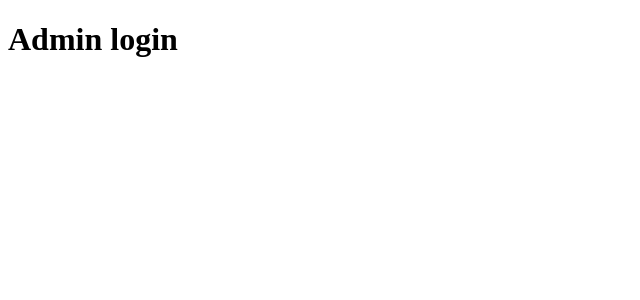
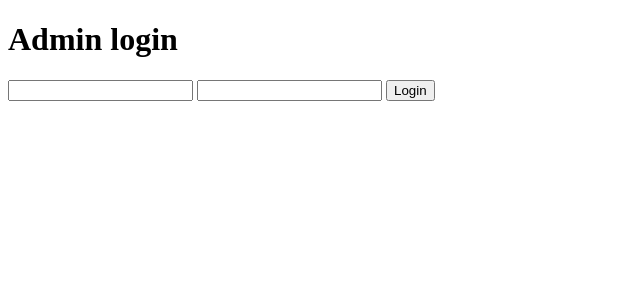
Before and after one commit to Ozzcer/party-challenges, a SvelteKit app in the folder fe/: page /admin/login in a window 1280 px wide. Shown: the top 300 px of the page, without its empty margins (0-640 px from the left). Built offline with nearby package versions, Linux system fonts and the light colour scheme.

Commit message:
fe admin login

```diff
--- /dev/null
+++ b/fe/src/lib/api.ts
@@ -0,0 +1,24 @@
+type HttpMethod = 'GET' | 'POST' | 'PUT' | 'PATCH' | 'DELETE';
+
+async function api<T>(method: HttpMethod, path: string, body?: unknown): Promise<T> {
+  const response = await fetch(`/api${path}`, {
+    method,
+    headers: body !== undefined ? { 'Content-Type': 'application/json' } : undefined,
+    body: body !== undefined ? JSON.stringify(body) : undefined,
+    credentials: 'include',
+  });
+
+  if (!response.ok) {
+    const { error } = await response.json().catch(() => ({ error: response.statusText }));
+    throw new Error(error);
+  }
+
+  if (response.status === 204) return null as T;
+  return response.json();
+}
+
+export const apiGet = <T>(path: string) => api<T>('GET', path);
+export const apiPost = <T>(path: string, body: unknown) => api<T>('POST', path, body);
+export const apiPut = <T>(path: string, body: unknown) => api<T>('PUT', path, body);
+export const apiPatch = <T>(path: string, body: unknown) => api<T>('PATCH', path, body);
+export const apiDelete = <T>(path: string) => api<T>('DELETE', path);
--- a/fe/src/routes/admin/login/+page.svelte
+++ b/fe/src/routes/admin/login/+page.svelte
@@ -1 +1,32 @@
+<script lang="ts">
+  import { goto } from '$app/navigation';
+  import { apiPost } from '$lib/api';
+
+  let error = $state<string | null>(null);
+
+  async function submit(e: SubmitEvent) {
+    e.preventDefault();
+    const data = new FormData(e.target as HTMLFormElement);
+    error = null;
+
+    try {
+      await apiPost('/admin/login', {
+        username: data.get('username'),
+        password: data.get('password'),
+      });
+      goto('/admin');
+    } catch (err) {
+      error = (err as Error).message;
+    }
+  }
+</script>
+
 <h1>Admin login</h1>
+<form id="login-form" onsubmit={submit}>
+  <input name="username" type="text" />
+  <input name="password" type="password" />
+  <button>Login</button>
+  {#if error}
+    <span>{error}</span>
+  {/if}
+</form>
--- a/fe/vite.config.ts
+++ b/fe/vite.config.ts
@@ -2,5 +2,13 @@ import { sveltekit } from '@sveltejs/kit/vite';
 import { defineConfig } from 'vite';
 
 export default defineConfig({
-	plugins: [sveltekit()]
+	plugins: [sveltekit()],
+	server: {
+		proxy: {
+			'/api': {
+				target: 'http://localhost:3000',
+				rewrite: (path) => path.replace(/^\/api/, ''),
+			},
+		},
+	},
 });
```
Also changed, not shown: 1 other file (tests, documents, lock files or other folders).
